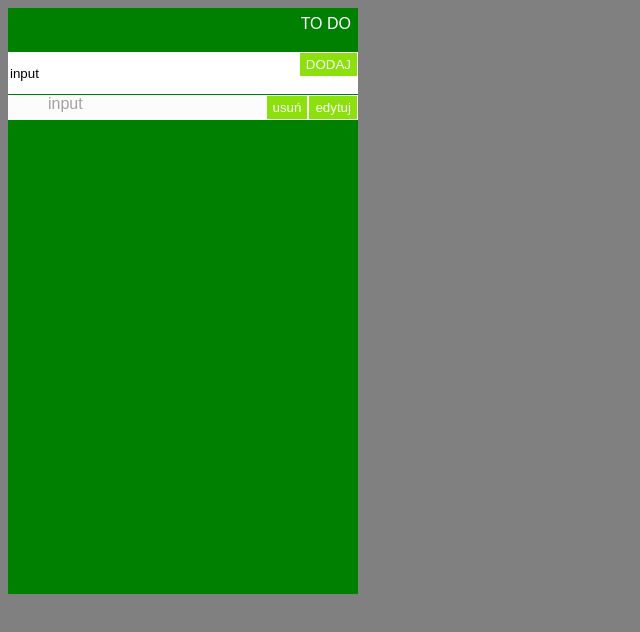
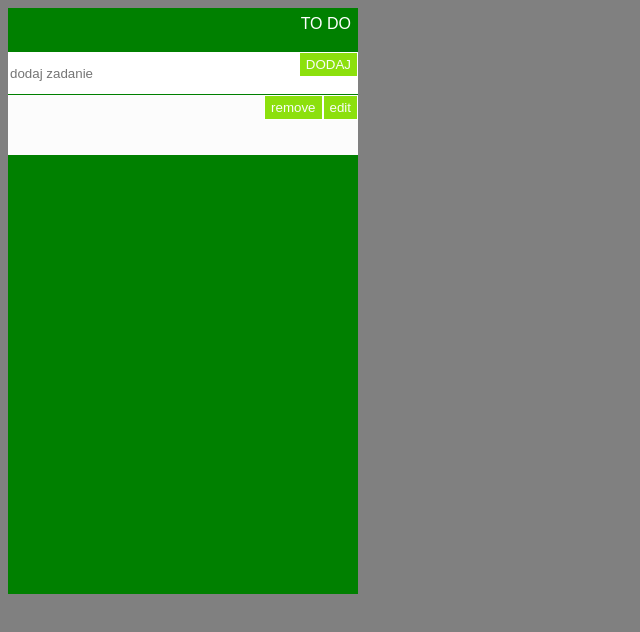
Before and after one commit to joannawalach/todo, a plain HTML site: page index.html in a window 1280 px wide. Both pictures are taken after a click on the button "DODAJ". Shown: the whole page, without its empty margins (0-640 px from the left). Drawn offline with nearby package versions, Linux system fonts and the light colour scheme.

```diff
--- a/index.html
+++ b/index.html
@@ -16,12 +16,12 @@
         </div>
         <div class="appdialog">
             <form id="taskform" class="formtask">
-            <input id="input" type="text" value="input" placeholder="dodaj zadanie" length="30" maxlength="50" required>
-            <button type="submit" id="submit" > DODAJ </button>
+            <input id="input" type="text" placeholder="dodaj zadanie" length="30" maxlength="50" required>
+            <button type="button" id="addButton"> DODAJ </button>
         </div>
         <div id="tasksList" class="appbody"></div>
      </form>
     </div>
-    <script src="script.js" typ="text/javascript"></script>
+    <script async src="script.js" typ="text/javascript"></script>
 </body>
 </html>
--- a/script.js
+++ b/script.js
@@ -1,29 +1,26 @@
-let btn = document.getElementById("submit");
-btn.addEventListener('click', addTask);
+let addButton = document.getElementById("addButton");
+addButton.addEventListener("click", function() {
 
-function addTodo(todo) {
-    let targetDiv = document.getElementById("tasksList");
-    let newTask = document.createElement("p");
-    newTask.innerHTML = `
-    <p>${todo}
-    <button id="buttonedit">edytuj</button>
-    <button id="buttonremove">usuń</button>
-    </p>
-    `;
-    newTask.classList.add('newtask');
-    targetDiv.appendChild(newTask);
-}
+let newActivity = document.getElementById("input").value;
 
-function addTask(e) {
-    e.preventDefault();
-    let input = document.getElementById("input");
-    addTodo(input.value);
-}
+let newDiv = document.createElement("p");
+let text = document.createTextNode(newActivity);
 
-let removeBtn = document.getElementById("buttonremove");
-removeBtn.addEventListener('click', removeTask);
+newDiv.appendChild(text);
 
-function removeTask(e) {
-    let targetDiv = document.getElementById('tasksList');
-    targetDiv.removeChild(newTask);
-}
+let button1 = document.createElement("button");
+newDiv.appendChild(button1);
+button1.innerText = "edit";
+button1.addEventListener("click", function() {
+    let targetDiv = document.getElementsByTagName("div")[3];
+    targetDiv.removeChild(newDiv);
+})
+
+let button2 = document.createElement("button");
+newDiv.appendChild(button2);
+button2.innerText = "remove";
+
+let targetDiv = document.getElementsByTagName("div")[3];
+targetDiv.appendChild(newDiv);
+
+})
--- a/style.css
+++ b/style.css
@@ -28,14 +28,14 @@ button {
 
 div {
     background-color: rgb(146, 35, 35);
-    height: 30px;
+    height: 50px;
 }
 
 p {
     background-color: rgb(252, 252, 252);
     color: rgb(165, 162, 162);
     margin: 1px 0px 0px 0px;
-    height: 25px;
+    height: 60px;
     padding: 0px 0px 0px 20px;
 }
 
```
